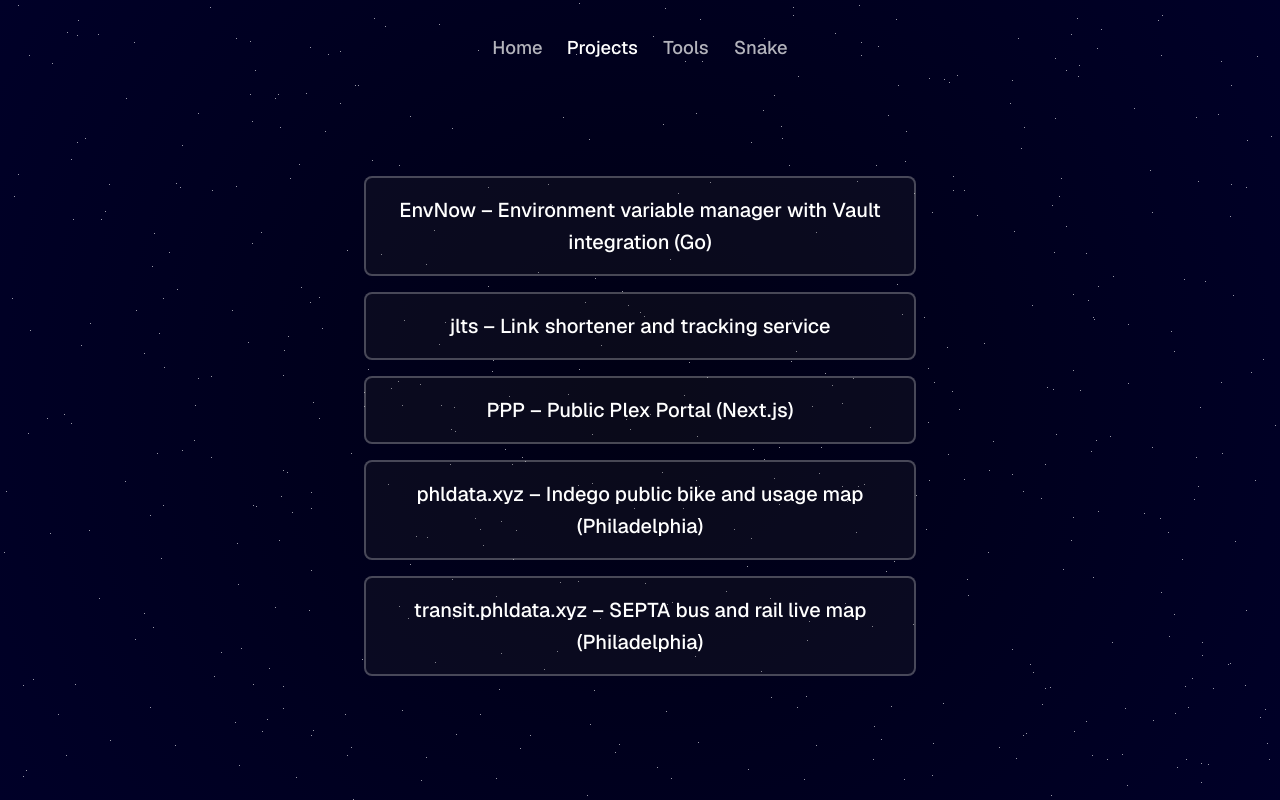
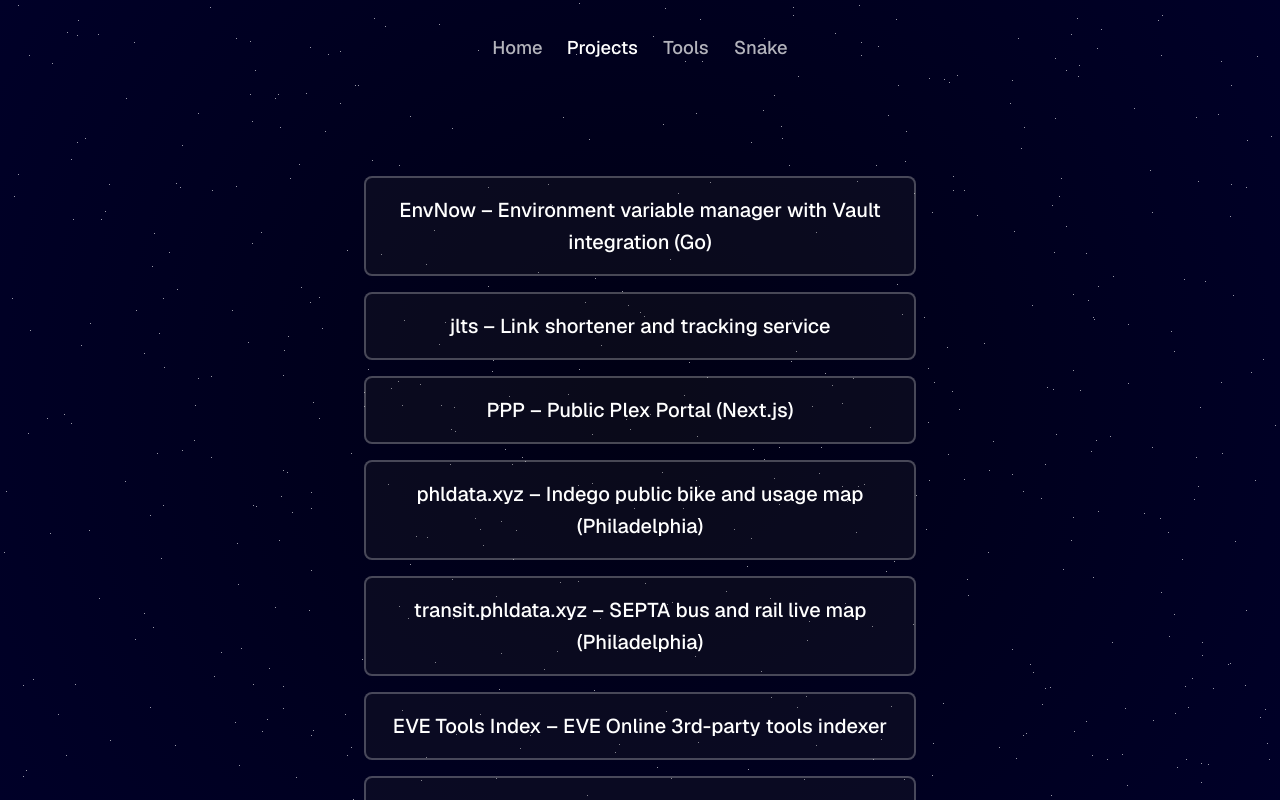
Before and after one commit to justinmaks/portfolio2, a Next.js app: page /projects in a window 1280 px wide. Built offline with nearby package versions, Linux system fonts and the light colour scheme.

Commit message:
feat(projects): add EVE tools index, gate camp checker, and hedge-local

```diff
--- a/components/Projects.tsx
+++ b/components/Projects.tsx
@@ -1,4 +1,4 @@
-'use client';
+// 'use client';
 
 import { Box, Container, Link, Typography } from '@mui/material';
 
@@ -24,6 +24,18 @@
   {
     text: 'transit.phldata.xyz – SEPTA bus and rail live map (Philadelphia)',
     url: 'https://transit.phldata.xyz',
+  },
+  {
+    text: 'EVE Tools Index – EVE Online 3rd-party tools indexer',
+    url: 'https://index.stin.win/',
+  },
+  {
+    text: 'EVE Gate Camp Checker – live gate camp tracker for EVE Online',
+    url: 'https://eve.stin.win/',
+  },
+  {
+    text: 'hedge-local – coding agent OTEL telemetry TUI',
+    url: 'https://github.com/justinmaks/hedge-local',
   },
 ];
 
```
